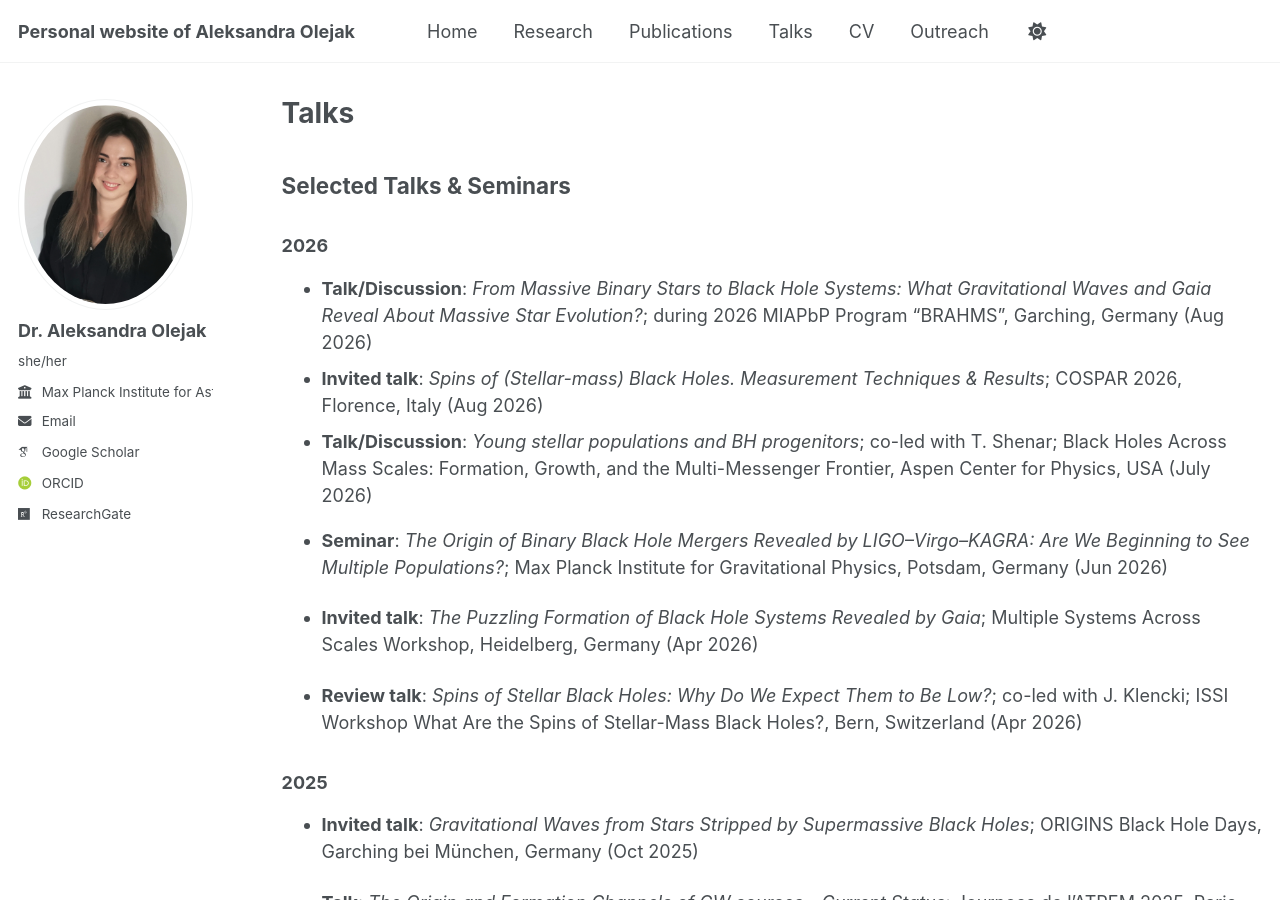
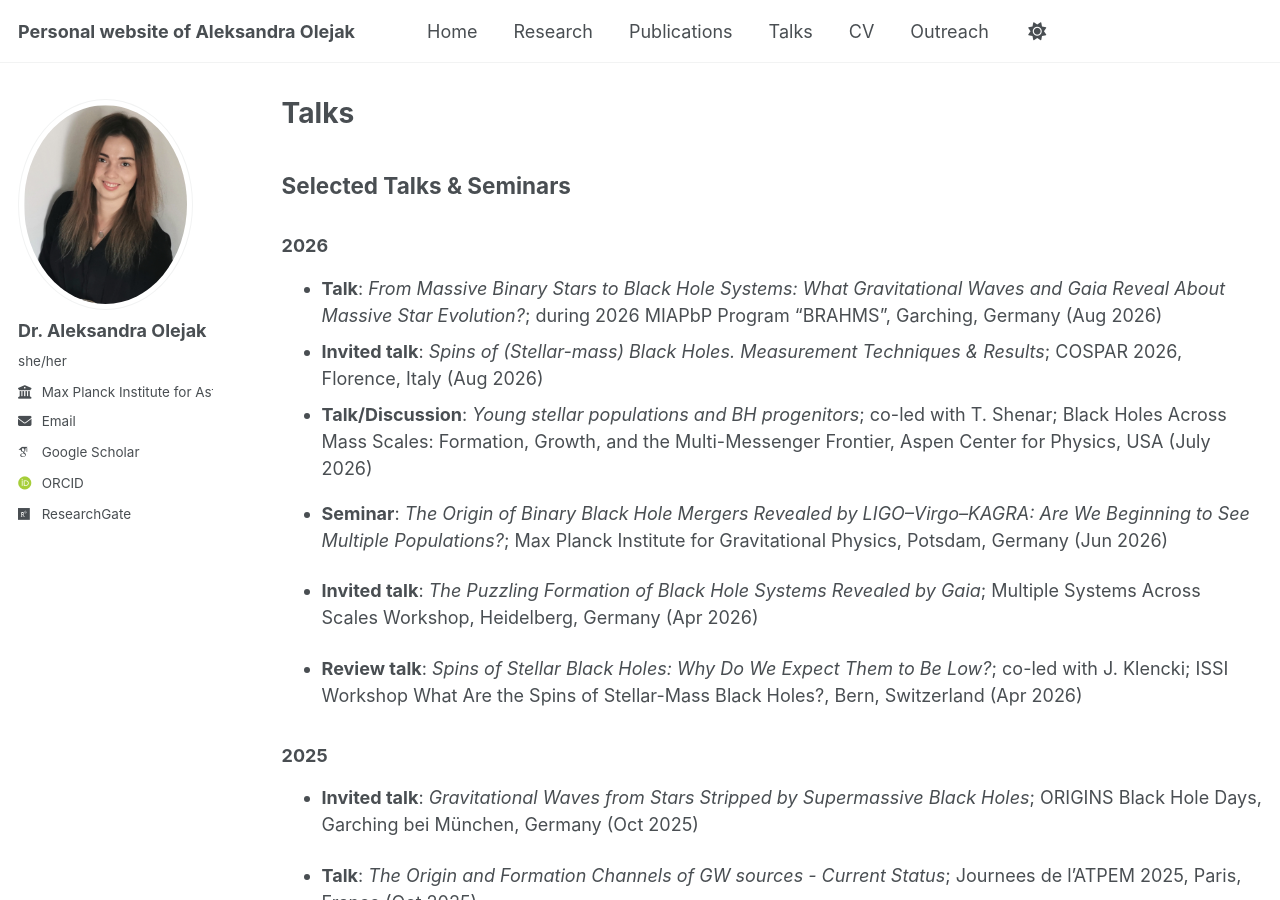
Before and after one commit to aleole/aleole.github.io, a Jekyll site: the page built from _pages/talks.md, in a window 1280 px wide and 900 px high. Built offline with Jekyll 4.4.1, drawn with Linux system fonts in a browser that asks for light colours; some web fonts are replaced; a script that is not in the unit is left out.

Commit message:
Update talks.md

```diff
--- a/_pages/talks.md
+++ b/_pages/talks.md
@@ -11,7 +11,7 @@ author_profile: true
 ## Selected Talks & Seminars
 
 ### 2026
-- **Talk/Discussion**: *From Massive Binary Stars to Black Hole Systems: What Gravitational Waves and Gaia Reveal About Massive Star Evolution?*; during 2026 MIAPbP Program "BRAHMS", Garching, Germany (Aug 2026)
+- **Talk**: *From Massive Binary Stars to Black Hole Systems: What Gravitational Waves and Gaia Reveal About Massive Star Evolution?*; during 2026 MIAPbP Program "BRAHMS", Garching, Germany (Aug 2026)
 - **Invited talk**: *Spins of (Stellar-mass) Black Holes. Measurement Techniques & Results*; COSPAR 2026, Florence, Italy (Aug 2026)
 - **Talk/Discussion**: *Young stellar populations and BH progenitors*; co-led with T. Shenar; Black Holes Across Mass Scales: Formation, Growth, and the Multi-Messenger Frontier, Aspen Center for Physics, USA (July 2026)
 - **Seminar**: *The Origin of Binary Black Hole Mergers Revealed by LIGO–Virgo–KAGRA: Are We Beginning to See Multiple Populations?*; Max Planck Institute for Gravitational Physics, Potsdam, Germany (Jun 2026)
```
